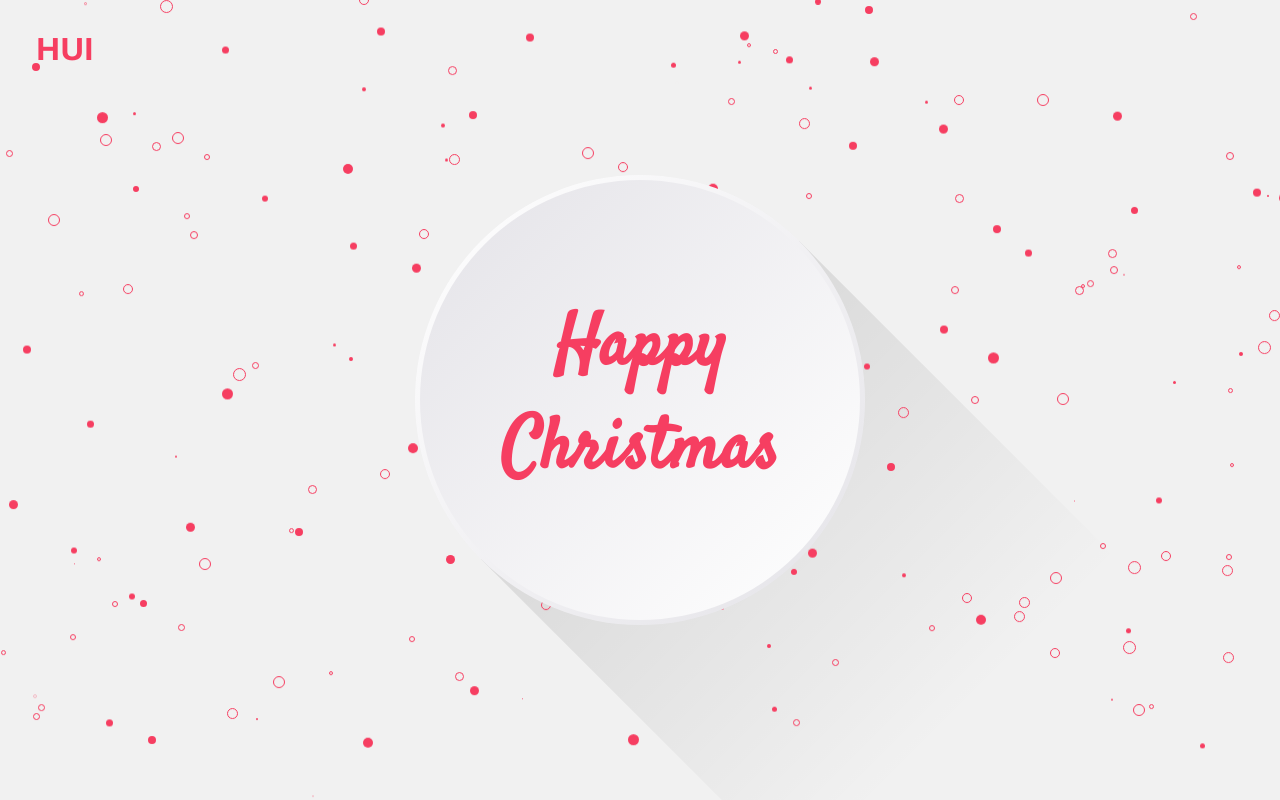
After one commit to H2-won/HUI, a Flask app: page /christmas in a window 1280 px wide. The commit adds this page. Run offline with Flask 2, Linux system fonts and the light colour scheme.

Commit message:
Merry Christmas! (20.12.25)

```diff
--- a/index.html
+++ b/index.html
@@ -62,9 +62,9 @@
         </div>
 
         <div class="component">
-            <div class="componentTitle">Eyes Following Cursor</div>
-            <hr class="componentLine" />
-            <button class="componentBtn">DEMO</button>
+            <div class="componentTitle">Merry Christmas</div>
+            <hr class="componentLine"/>
+            <button class="componentBtn" onclick="location.href='/christmas'">DEMO</button>
         </div>
 
         <div class="component">
--- a/src/app.py
+++ b/src/app.py
@@ -22,6 +22,10 @@ def clipPath():
 def light():
    return render_template('light.html')
 
+@app.route('/christmas')
+def christmas():
+   return render_template('christmas.html')
+
 ### 실행
 if __name__ == '__main__':
 	app.run(host='0.0.0.0', debug=True, port='5000')
--- /dev/null
+++ b/src/static/css/christmas.css
@@ -0,0 +1,135 @@
+@import url('https://fonts.googleapis.com/css2?family=Satisfy&display=swap');
+
+*{
+    transition: all .3s ease-in-out;
+}
+
+body{
+    overflow: hidden;
+}
+
+section{
+    display:flex;
+    justify-content: center;
+    align-items: center;
+    height: 100vh;
+    background: #f1f1f1;
+}
+
+.container{
+    position: absolute;
+    width: 450px;
+    height: 450px;
+}
+.container::before{
+    content: '';
+    position: absolute;
+    top: 0;
+    left: 50%;
+    width: 100%;
+    height: 100%;
+    background: linear-gradient(to right, #000, transparent);
+    opacity: 0.1;
+    transform: rotate(45deg);
+    transform-origin: left;
+}
+
+.circle{
+    position: relative;
+    width: 100%;
+    height: 100%;
+    background: linear-gradient(135deg, var(--white), #e4e3e8);
+    display: flex;
+    justify-content: center;
+    align-items: center;
+    border-radius: 50%;
+    z-index: 1;
+}
+
+.inCircle{
+    position: absolute;
+    top: 5px;
+    left: 5px;
+    bottom: 5px;
+    right : 5px;
+    background: linear-gradient(315deg, var(--white), #e4e3e8);
+    border-radius: 50%;
+}
+
+.circle h2{
+    font-family: 'Satisfy', cursive;
+    position: absolute;
+    z-index: 2;
+    font-size: 4.5em;
+    color: var(--red);
+    text-align: center;
+}
+
+section i {
+    position: absolute;
+    background: var(--red);
+    border-radius: 100%;
+    animation: moveBubbles linear infinite;
+}
+
+section i:nth-child(even){
+    background: transparent;
+    border: 1px solid var(--red);
+}
+
+@keyframes moveBubbles{
+    0%{
+        transform: translateY(0);
+        opacity: 0;
+    }
+    10%{
+        opacity: 1;
+    }
+    90%{
+        opacity: 1;
+    }
+    100%{
+        transform: translateY(-2000%);
+        opacity: 0;
+    }
+}
+
+.cursor{
+    border: 4px solid var(--red);
+    font-family: 'Satisfy', cursive;
+}
+
+/* --------------------------- Red Chistmas --------------------------- */
+
+.redSection{
+    background: linear-gradient(135deg, #E12A2E, #922122);
+}
+
+.redCircle{
+    background: linear-gradient(135deg, #E12A2E, #922122);
+}
+
+.redInCircle{
+    background: linear-gradient(315deg, #E12A2E, #B72F30);
+}
+
+.circle .redTitle{
+    color: var(--white);
+}
+
+.redI {
+    background: yellow;
+}
+.redI:nth-child(even){
+    background: transparent;
+    border: 1px solid yellow;
+}
+
+.redCursor{
+    border: 4px solid #E12A2E;
+    color: white;
+}
+
+.navBar .redIcon{
+    color: var(--white);
+}
--- a/src/static/css/default.css
+++ b/src/static/css/default.css
@@ -8,6 +8,7 @@
     --darkPink: #FF6582;
     --dark: #121212;
     --darkGray: #3C4042;
+    --white: #fff;
 }
 
 * {
@@ -28,7 +29,7 @@ a:visited {
     color: var(--red);
 }
 
-button:focus{
+button:focus {
     border: none;
     outline: none;
 }
@@ -45,7 +46,7 @@ button:focus{
     font-weight: 700;
 }
 
-.cursor{
+.cursor {
     z-index: 10;
     position: fixed;
     width: 0;
@@ -55,9 +56,14 @@ button:focus{
     transform: translate(-50%, -50%);
     pointer-events: none;
     transition: width 0.2s, height 0.2s;
+    display:flex;
+    justify-content: center;
+    align-items: center;
+    color: var(--red);
+    font-size: 1rem;
 }
 
-  .icon:hover ~ .cursor{
+.icon:hover~.cursor {
     width: 5rem;
     height: 5rem;
     border: 2.2px solid var(--red);
--- /dev/null
+++ b/src/static/js/christmas.js
@@ -0,0 +1,47 @@
+const section = document.querySelector('section');
+function create_random_bubbles(){
+    const cnt = 200;
+    const section = document.querySelector('section');
+    let i=0;
+    while(i<cnt){
+        const created_bubble = document.createElement('i');
+        const x = Math.floor(Math.random() * window.innerWidth);
+        const y = Math.floor(Math.random() * window.innerHeight)
+
+        const size = Math.random() * 10;
+        created_bubble.style.left = x+'px';
+        created_bubble.style.top = y+'px';
+        created_bubble.style.width = size + 1+'px';
+        created_bubble.style.height = size + 1 + 'px';
+
+        created_bubble.style.animationDuration = size + 3 + 's';
+        created_bubble.style.animationDelay = -size + 's';
+
+        section.appendChild(created_bubble);
+        i++;
+    }
+}
+create_random_bubbles();
+
+const circle = document.querySelector('.circle');
+mouseHovering(circle, 'Click !', '#F63E61', '4em');
+
+circle.addEventListener('click', ()=>{
+    if(section.classList.contains('redSection')){
+        cursor.setAttribute('color', '#F63E61');
+        mouseHovering(logo, '', '#F63E61', '5em');
+        mouseHovering(circle, 'Click !', '#F63E61', '4em');
+    }
+    else{
+        cursor.setAttribute('color', '#fff');
+        mouseHovering(logo, '', '#fff', '5em');
+        mouseHovering(circle, 'Click !', '#fff', '4em');
+    }
+    section.classList.toggle('redSection');
+    circle.classList.toggle('redCircle');
+    cursor.classList.toggle('redCursor');
+    document.querySelector('.inCircle').classList.toggle('redInCircle');
+    document.querySelector('h2').classList.toggle('redTitle');
+    document.querySelectorAll('i').forEach((i)=> i.classList.toggle('redI'));
+    document.querySelector('a').classList.toggle('redIcon');
+})
--- a/src/static/js/cursor.js
+++ b/src/static/js/cursor.js
@@ -6,8 +6,9 @@ document.addEventListener('mousemove', (e) => {
     cursor.style.top = e.pageY + 'px';
 })
 
-function mouseHovering(component, hoverColor, hoverSize='5em', dotSize='4px'){
+function mouseHovering(component, text = '', hoverColor = '#F63E61', hoverSize = '5em', dotSize = '4px') {
     component.addEventListener('mouseover', () => {
+        cursor.innerText = text;
         cursor.style.border = `2.2px solid ${hoverColor}`;
         cursor.style.width = hoverSize;
         cursor.style.height = hoverSize;
@@ -16,9 +17,10 @@ function mouseHovering(component, hoverColor, hoverSize='5em', dotSize='4px'){
     component.addEventListener('mouseout', () => {
         const cursorColor = cursor.getAttribute('color');
         cursor.style.border = `${dotSize} solid ${cursorColor}`;
+        cursor.innerText = '';
         cursor.style.width = '0';
         cursor.style.height = '0';
     })
 }
 
-mouseHovering(logo, '#F63E61', '5em');
+mouseHovering(logo, '', '#F63E61', '5em');
--- /dev/null
+++ b/src/templates/christmas.html
@@ -0,0 +1,32 @@
+<html lang="en">
+
+<head>
+    <meta charset="UTF-8">
+    <meta name="viewport" content="width=device-width, initial-scale=1.0">
+    <title>Merry Christmas</title>
+    <link rel="stylesheet" href="/static/css/default.css">
+    <link rel="stylesheet" href="/static/css/christmas.css">
+</head>
+
+<body>
+
+    <div class="navBar">
+        <div class="icon"><a href="/">HUI</a></div>
+        <div class="cursor" color="#F63E61"></div>
+    </div>
+
+    <section>
+        <div class="container">
+            <div class="circle">
+                <div class="inCircle"></div>
+                <h2>Happy Christmas</h2>
+            </div>
+        </div>
+    </section>
+
+</body>
+
+<script src="/static/js/cursor.js"></script>
+<script src="/static/js/christmas.js"></script>
+
+</html>
--- a/src/templates/main.html
+++ b/src/templates/main.html
@@ -63,9 +63,9 @@
         </div>
 
         <div class="component">
-            <div class="componentTitle">Eyes Following Cursor</div>
+            <div class="componentTitle">Merry Christmas</div>
             <hr class="componentLine"/>
-            <button class="componentBtn">DEMO</button>
+            <button class="componentBtn" onclick="location.href='/christmas'">DEMO</button>
         </div>
 
         <div class="component">
```
Also changed, not shown: christmas.html (added, +31 -0 lines). Lines whose indentation alone changed are shown as unchanged.
